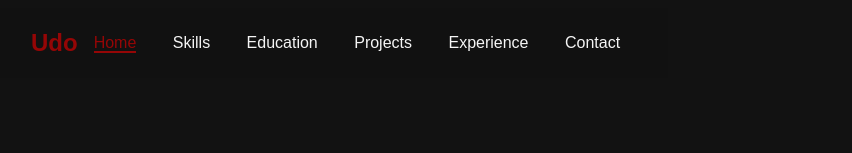
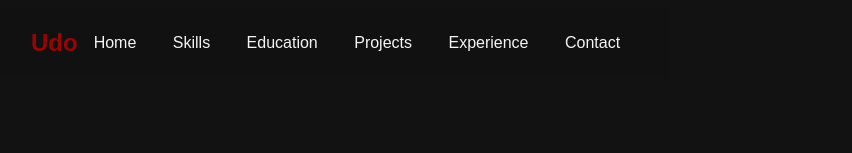
Before and after one commit to UdoNieuw/MyPortifolio, a website: page src/Index.html in a window 1280 px wide. Shown: the top 153 px of the page, without its empty margins (1-853 px from the left). Drawn offline with nearby package versions, Linux system fonts and the light colour scheme.

Commit message:
Class Nav Delete

```diff
--- a/src/Index.html
+++ b/src/Index.html
@@ -14,7 +14,7 @@
                     <a href="#" class="logo">Udo</a>
                     <!-- Navigation -->
                     <nav>
-                        <a href="#" class="active">Home</a>
+                        <a href="#">Home</a>
                         <a href="#">Skills</a>
                         <a href="#">Education</a>
                         <a href="#">Projects</a>
```
Also changed, not shown: 1 other file.
